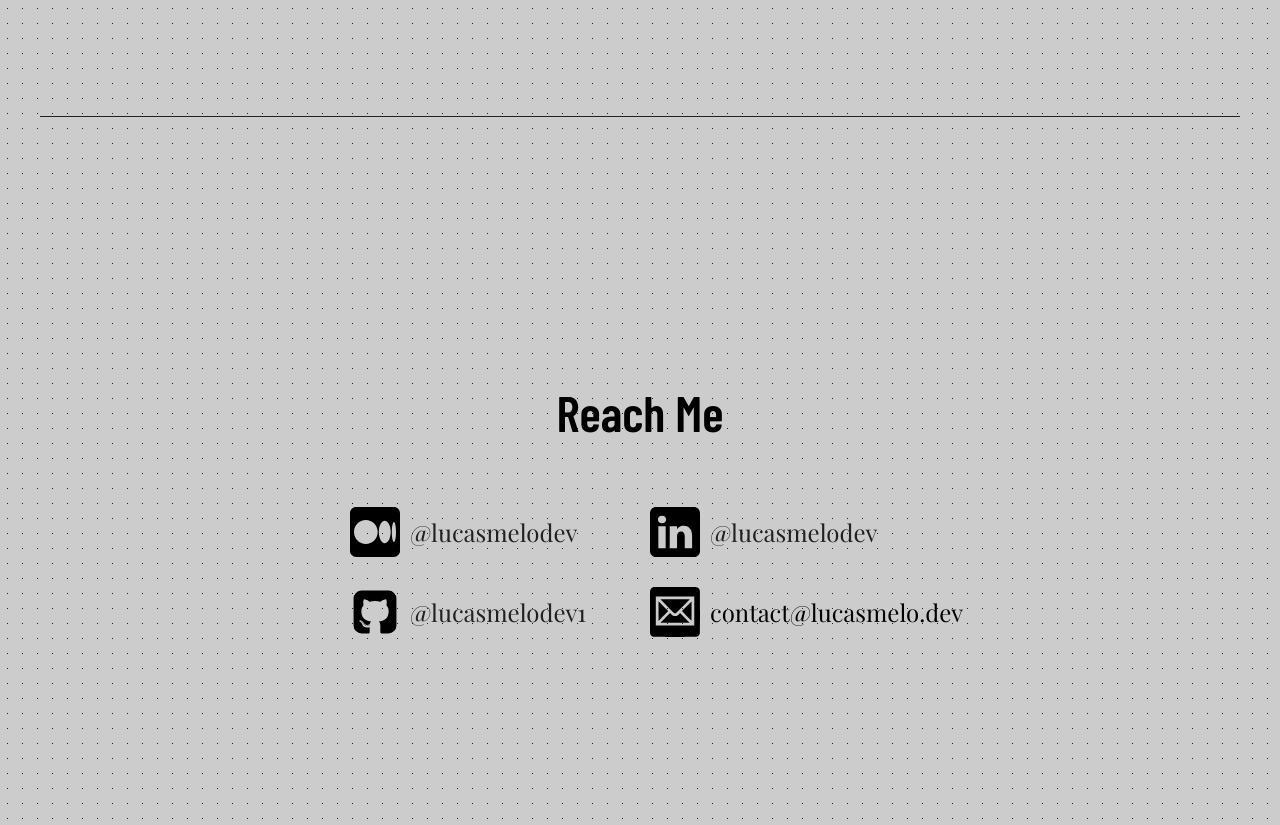
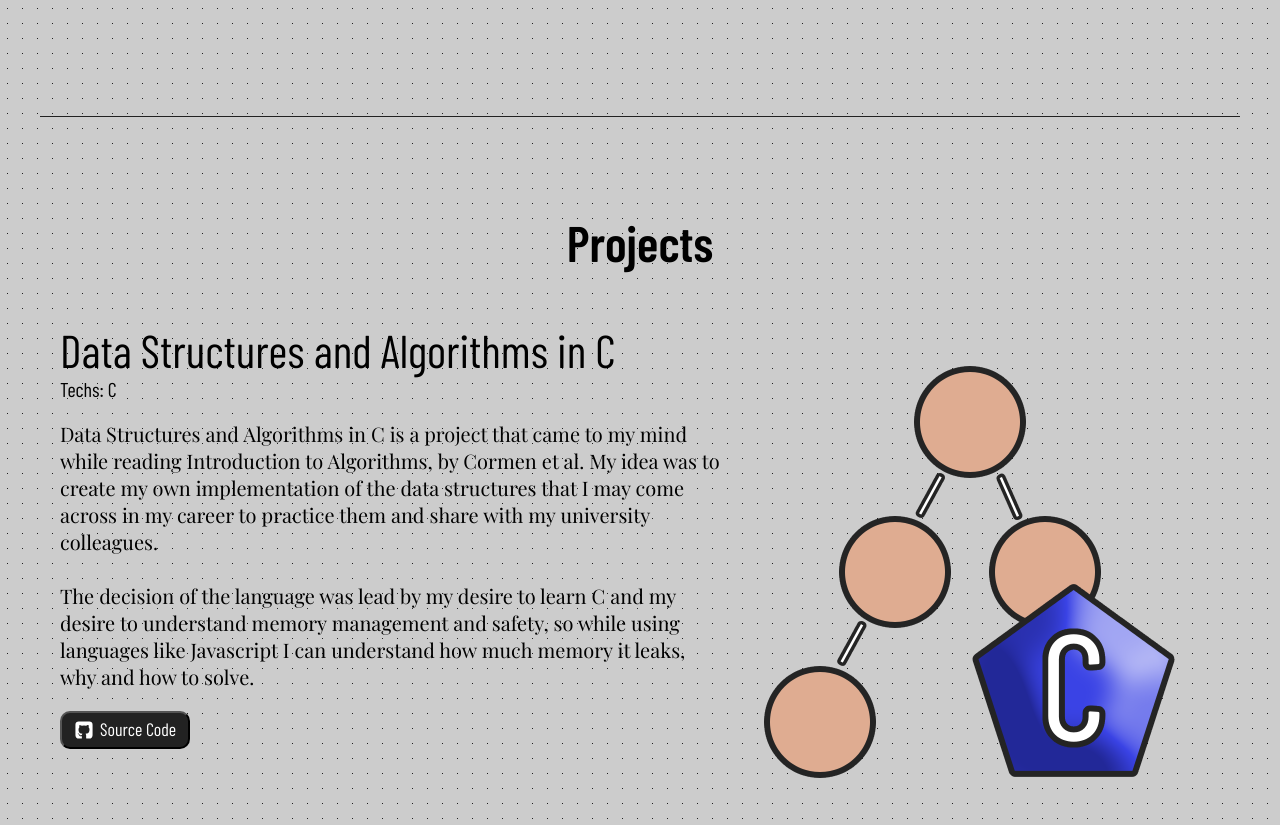
Before and after one commit to lucasmelodev1/portfolio-v2, a plain HTML site: page index.html in a window 1280 px wide. Shown: the part 1484-2309 px from the top of the page. Drawn offline with nearby package versions, Linux system fonts and the light colour scheme; a web font is replaced by a local one.

Commit message:
added projects page

```diff
--- a/index.html
+++ b/index.html
@@ -42,6 +42,31 @@
             </p>
         </div>
     </div>
+    <div id="projects" class="projects page">
+      <h2>Projects</h2>
+      <div class="projects-container">
+        <div class="projects-text">
+          <h2>Data Structures and Algorithms in C</h2>
+          <h4>Techs: C</h4>
+          <p>Data Structures and Algorithms in C is a project that
+          came to my mind while reading Introduction to Algorithms,
+          by Cormen et al. My idea was to create my own implementation
+          of the data structures that I may come across in my career
+          to practice them and share with my university colleagues.
+          <br><br>
+          The decision of the language was lead by my desire to learn
+          C and my desire to understand memory management and safety,
+          so while using languages like Javascript I can understand how
+          much memory it leaks, why and how to solve.
+          </p>
+          <button class="source" onClick="window.open('https://www.github.com/lucasmelodev1/data-structures-algorithms', '_blank');">
+            <img style="height: 20px;" src="img/github-white.svg"/>
+            <h4>Source Code</h4>
+          </button>
+        </div>
+        <img src="img/data-structures-algorithms.png"/>
+      </div>
+    </div>
     <div id="contact" class="contact page">
         <h2>Reach Me</h2>
         <div class="socials">
--- a/style.css
+++ b/style.css
@@ -33,6 +33,7 @@ body {
 p {
   font-family: 'Playfair Display', serif;
   font-size: 24px;
+  transform: translateY(-1px);
 }
 
 .header {
@@ -46,6 +47,9 @@ p {
   background-color: #212121;
   border-bottom: 1px solid white;
   box-shadow: 2px 2px 5px rgba(0,0,0,.1);
+}
+.header a {
+  transform: translateY(-1px);
 }
 
 .menu {
@@ -83,7 +87,7 @@ p {
   padding: 5% 20px;
   width: 100%;
   max-width: 1200px;
-    height: 100svh;
+  min-height: 100svh;
   box-sizing: border-box;
   display: flex;
   align-items: center;
@@ -112,6 +116,11 @@ h3 {
   font-weight: 400;
   margin: 0;
   text-align: center;
+  font-family: 'Playfair Display', serif;
+}
+
+h4 {
+  font-size: 16px;
   font-family: 'Playfair Display', serif;
 }
 
@@ -205,3 +214,49 @@ h3 {
   text-decoration: none;
   color: #212121;
 }
+
+.projects-container h2 {
+  font-size: 46px;
+  font-weight: 500;
+  margin: 0;
+}
+.projects-container h4 {
+  margin: 0;
+  font-family: 'Barlow Condensed', sans-serif;
+  font-size: 20px;
+  font-weight: 500;
+}
+.projects-container {
+  display: flex;
+  align-items: start;
+  justify-content: space-between;
+  width: 100%;
+}
+.projects img {
+  height: 500px;
+  aspect-ratio: 1;
+}
+
+.projects-text h2 {
+  text-align: start;
+}
+.projects-text p {
+  font-size: 20px;
+}
+
+.source {
+  display: flex;
+  align-items: center;
+  gap: 6px;
+  background-color: #222222;
+  cursor: pointer;
+  padding: 6px 12px;
+  border-radius: 10px;
+}
+.source h4 {
+  display: block;
+  color: white;
+  text-decoration: none;
+  font-size: 18px;
+  transform: translateY(-1px);
+}
```
Also changed, not shown: img/data-structures-algorithms.png (added), img/github-white.svg (added). Lines whose indentation alone changed are shown as unchanged.
